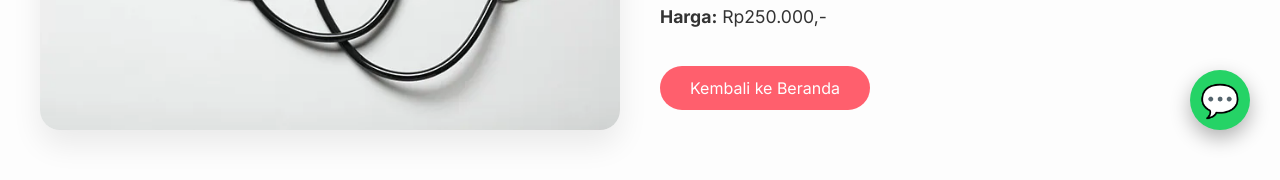
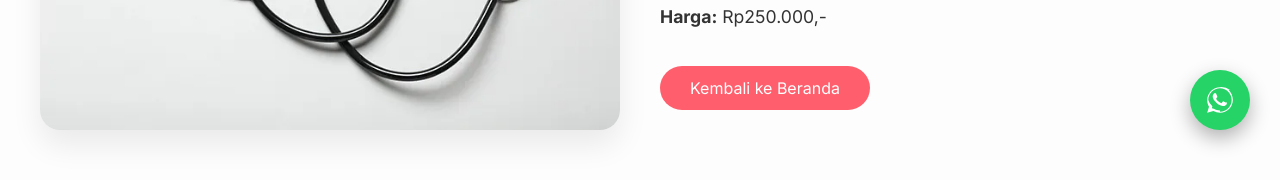
Before and after one commit to muthiaah/Siagaro, a plain HTML site: page assets/stetoskop.html in a window 1280 px wide. Shown: the part 640-820 px from the top of the page. Drawn offline with Linux system fonts and the light colour scheme.

Commit message:
Refactor HTML structure and styles for Stetoskop page

```diff
--- a/assets/stetoskop.html
+++ b/assets/stetoskop.html
@@ -199,8 +199,11 @@ function toggleMenu(){
 }
 </script>
 
-<!-- WHATSAPP BUTTON -->
-<a href="https://wa.me/6281234567890?text=Halo%20Siagaro%2C%20saya%20tertarik%20dengan%20produk%20Stetoskop%20Anda" class="whatsapp-btn" title="Chat dengan kami di WhatsApp" target="_blank">💬</a>
-
+<a href="https://wa.me/628119301705?text=Halo%20Siagaro%2C%20saya%20ingin%20order" class="whatsapp-btn" target="_blank" rel="noopener noreferrer" id="whatsappBtn" aria-label="Chat via WhatsApp">
+    <svg width="28" height="28" viewBox="0 0 24 24" xmlns="http://www.w3.org/2000/svg" aria-hidden="true">
+        <path d="M20.52 3.48A11.94 11.94 0 0012 1C6 1 1 6 1 12c0 2.11.58 4.07 1.58 5.77L1 23l5.32-1.56A11.94 11.94 0 0012 23c6 0 11-5 11-11 0-3.19-1.25-6.18-3.48-8.52zM12 21c-1.93 0-3.75-.52-5.32-1.42L5 19l.46-1.6A9.98 9.98 0 012 12c0-5.52 4.48-10 10-10s10 4.48 10 10-4.48 10-10 10z" fill="#fff"/>
+        <path d="M17.2 14.2c-.3-.15-1.78-.87-2.06-.97-.28-.1-.48-.15-.68.15-.2.3-.78.97-.96 1.17-.18.2-.36.22-.66.07-.3-.15-1.25-.46-2.38-1.48-.88-.78-1.47-1.74-1.64-2.04-.17-.3-.02-.46.13-.61.13-.13.3-.36.45-.54.15-.18.2-.3.3-.5.1-.2 0-.36-.05-.5-.05-.15-.68-1.63-.93-2.24-.24-.58-.48-.5-.66-.51-.17-.01-.36-.01-.55-.01-.2 0-.5.07-.76.36-.26.3-1 1-1 2.45 0 1.44 1.02 2.84 1.16 3.04.15.2 2.01 3.07 4.87 4.31 1.72.74 2.88.95 3.9.77.6-.12 1.78-.73 2.03-1.44.25-.71.25-1.32.18-1.44-.07-.12-.28-.2-.58-.35z" fill="#fff"/>
+    </svg>
+</a>
 </body>
 </html>
```
